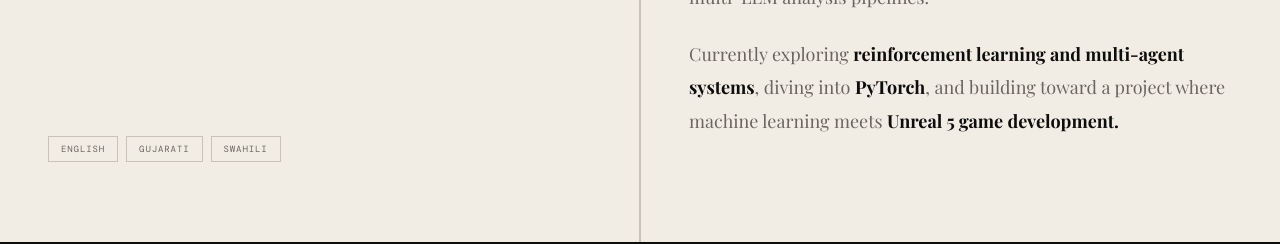
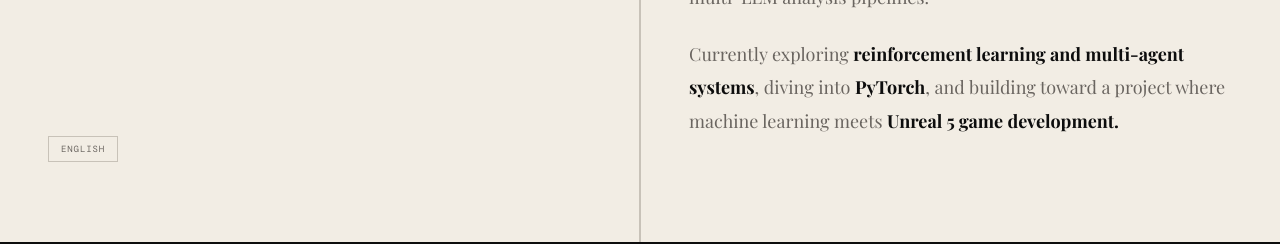
Before and after one commit to ch1gy/portfolio, a React (Vite) app: page / in a window 1280 px wide. Shown: the part 1520-1764 px from the top of the page. Built offline with nearby package versions, Linux system fonts and the light colour scheme; a web font is replaced by a local one.

Commit message:
changed fluent languages section

```diff
--- a/src/App.jsx
+++ b/src/App.jsx
@@ -381,7 +381,7 @@ export default function App() {
               </div>
             </div>
             <div className="lang-tag-row">
-              {["English", "Gujarati", "Swahili"].map(l => (
+              {["English"].map(l => (
                 <span key={l} className="lang-tag">{l}</span>
               ))}
             </div>
```
